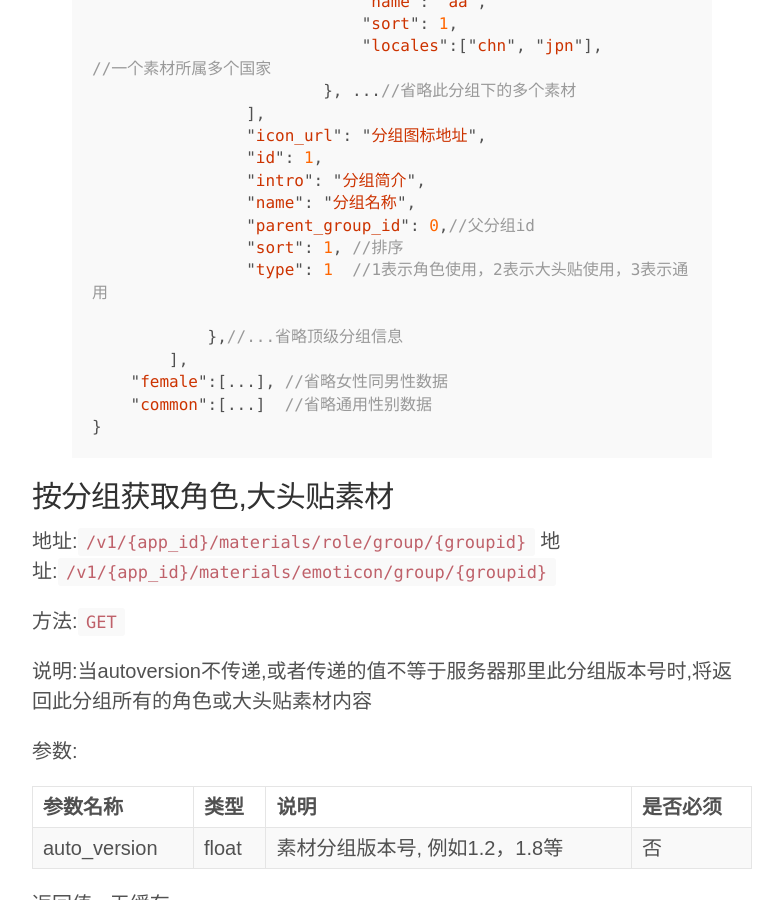
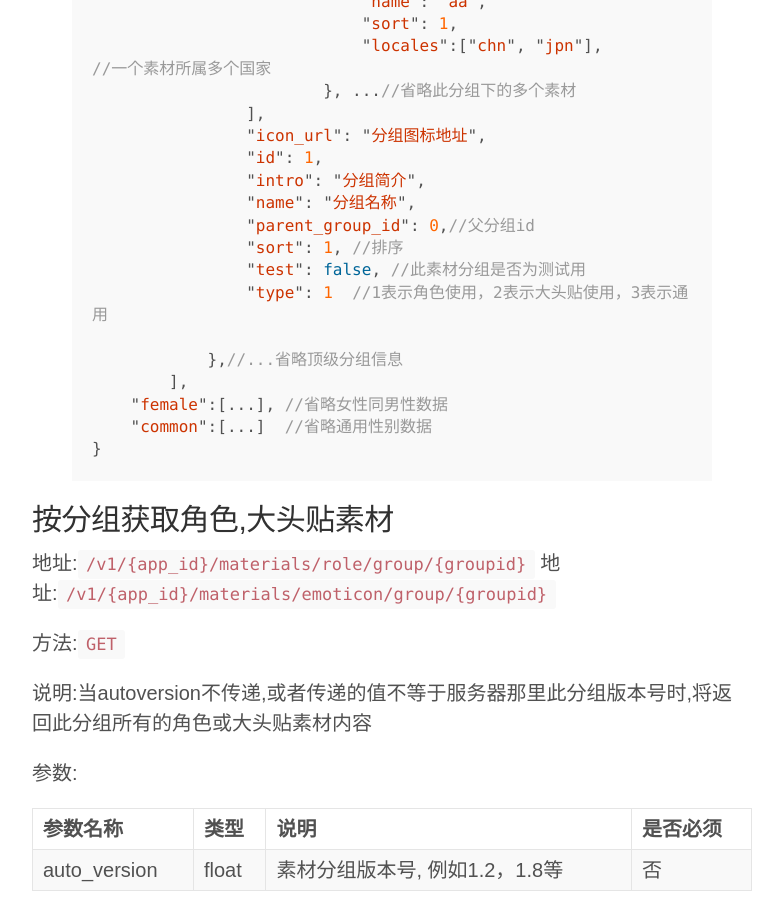
Before and after one commit to mcsiyanhui/melinkdoc, a Jekyll site: the page built from materials/index.md, in a window 1280 px wide and 900 px high, scrolled down 2016 px. Shown: the whole window, without its empty margins (248-1031 px from the left). Built offline with Jekyll 4.4.1, drawn with Linux system fonts in a browser that asks for light colours; Markdown is read by kramdown in place of the engine named in the settings; some of the changed text lies outside the part shown.

Commit message:
增加test属性

```diff
--- a/materials/index.md
+++ b/materials/index.md
@@ -78,6 +78,7 @@ nav-index: 7
                 "name": "分组名称",
                 "parent_group_id": 0,//父分组id
                 "sort": 1, //排序
+                "test": false, //此素材分组是否为测试用
                 "type": 1  //1表示角色使用，2表示大头贴使用，3表示通用
 
             },//...省略顶级分组信息
@@ -155,6 +156,7 @@ nav-index: 7
         "name": "分组名称",
         "parent_group_id": 0,//父分组id
         "sort": 1, //排序
+        "test": false, //此素材分组是否为测试用
         "type": 1  //1表示角色使用，2表示大头贴使用，3表示通用
 }
 {% endhighlight %}
@@ -198,6 +200,7 @@ nav-index: 7
         "sort":1 //排序,越大排越前面,
         "locale_ename": "chn", //分组的主要所属国际化
         "locales":[],        //一个分组所属多个国家预留,目前动态表情这里都是空
+        "test": false, //此素材分组是否为测试用
         "facials":[
             {
                 "id":333 //动态表情素材ID
@@ -251,6 +254,7 @@ nav-index: 7
         "sort":1 //排序,越大排越前面
         "locale_ename": "chn", //分组的主要所属国际化
         "locales":[],        //一个分组所属多个国家预留,目前动态表情这里都是空
+        "test": false, //此素材分组是否为测试用
         "facials":[
             {
                 "id":333 //动态表情素材ID
```
